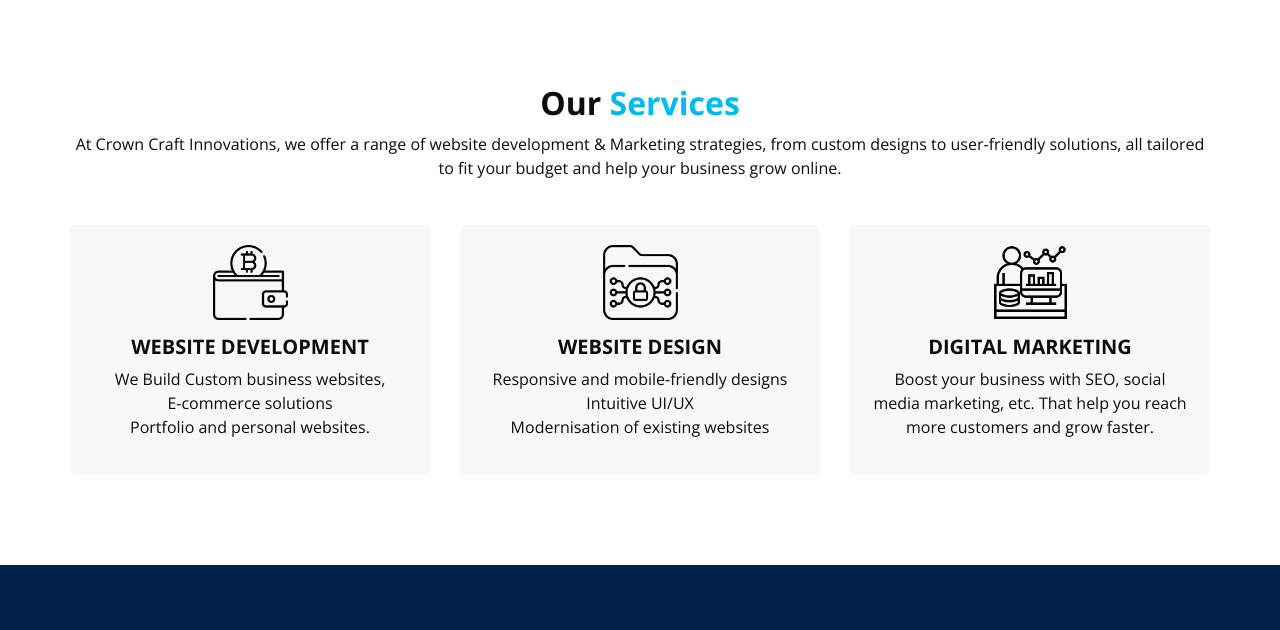
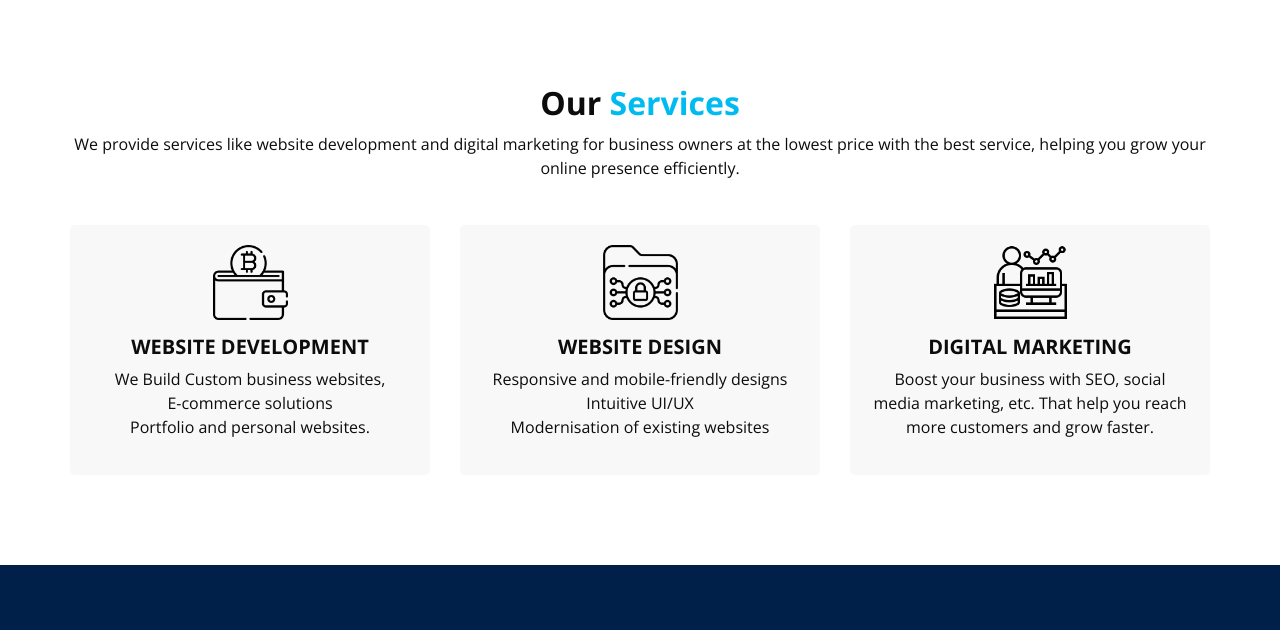
Before and after one commit to Harsh5784/crowncraftinnovations, a plain HTML site: page index.html in a window 1280 px wide. Shown: the part 880-1510 px from the top of the page. Drawn offline with nearby package versions, Linux system fonts and the light colour scheme; some packages are replaced by stand-ins of ours; a script that the page names is missing.

```diff
--- a/index.html
+++ b/index.html
@@ -239,7 +239,8 @@
           <h2>
             Our <span>Services</span>
           </h2><p>
-            At Crown Craft Innovations, we offer a range of website development & Marketing strategies, from custom designs to user-friendly solutions, all tailored to fit your budget and help your business grow online.
+
+We provide services like website development and digital marketing for business owners at the lowest price with the best service, helping you grow your online presence efficiently.
           </p>
 
         </div>
```
